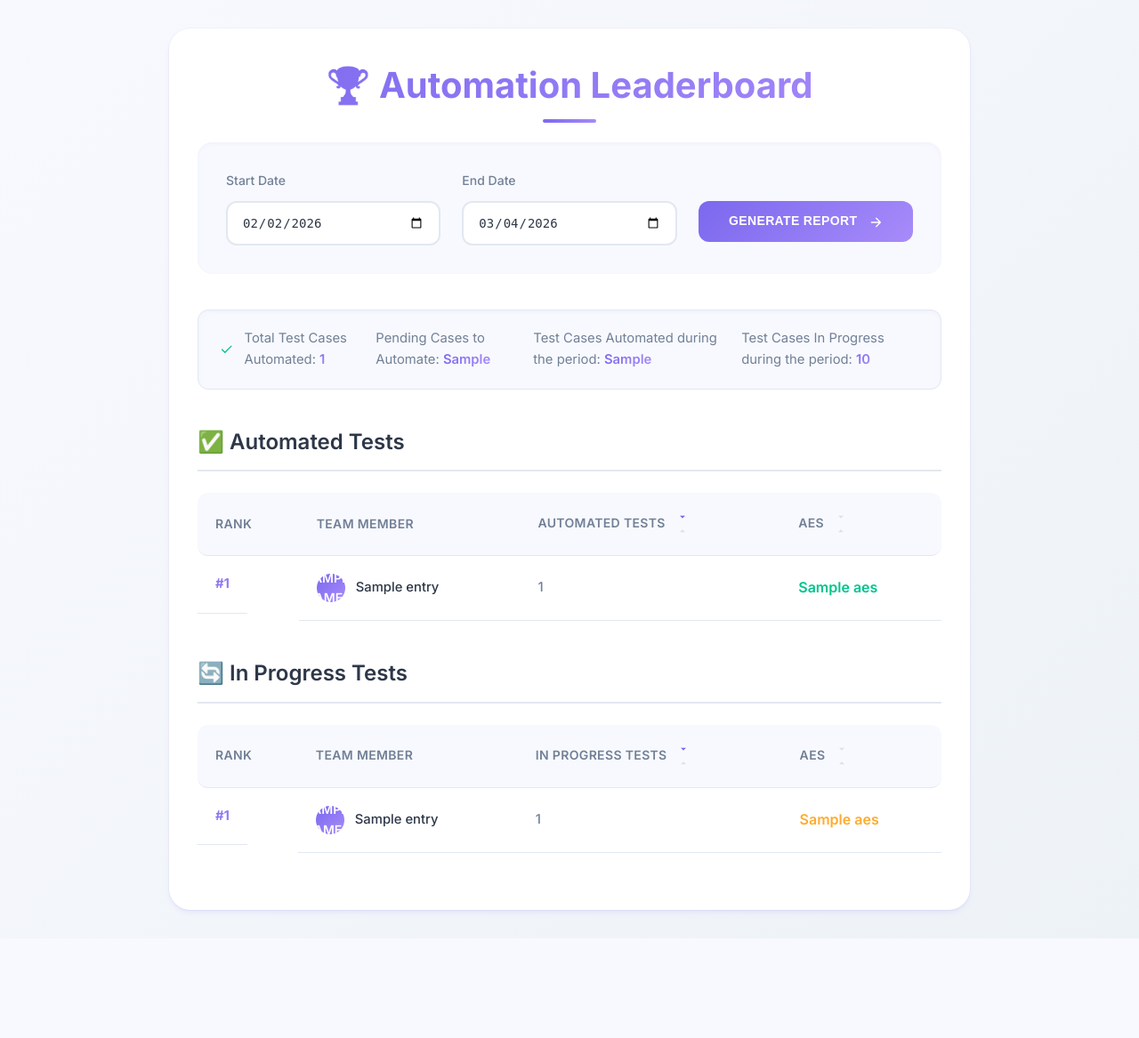
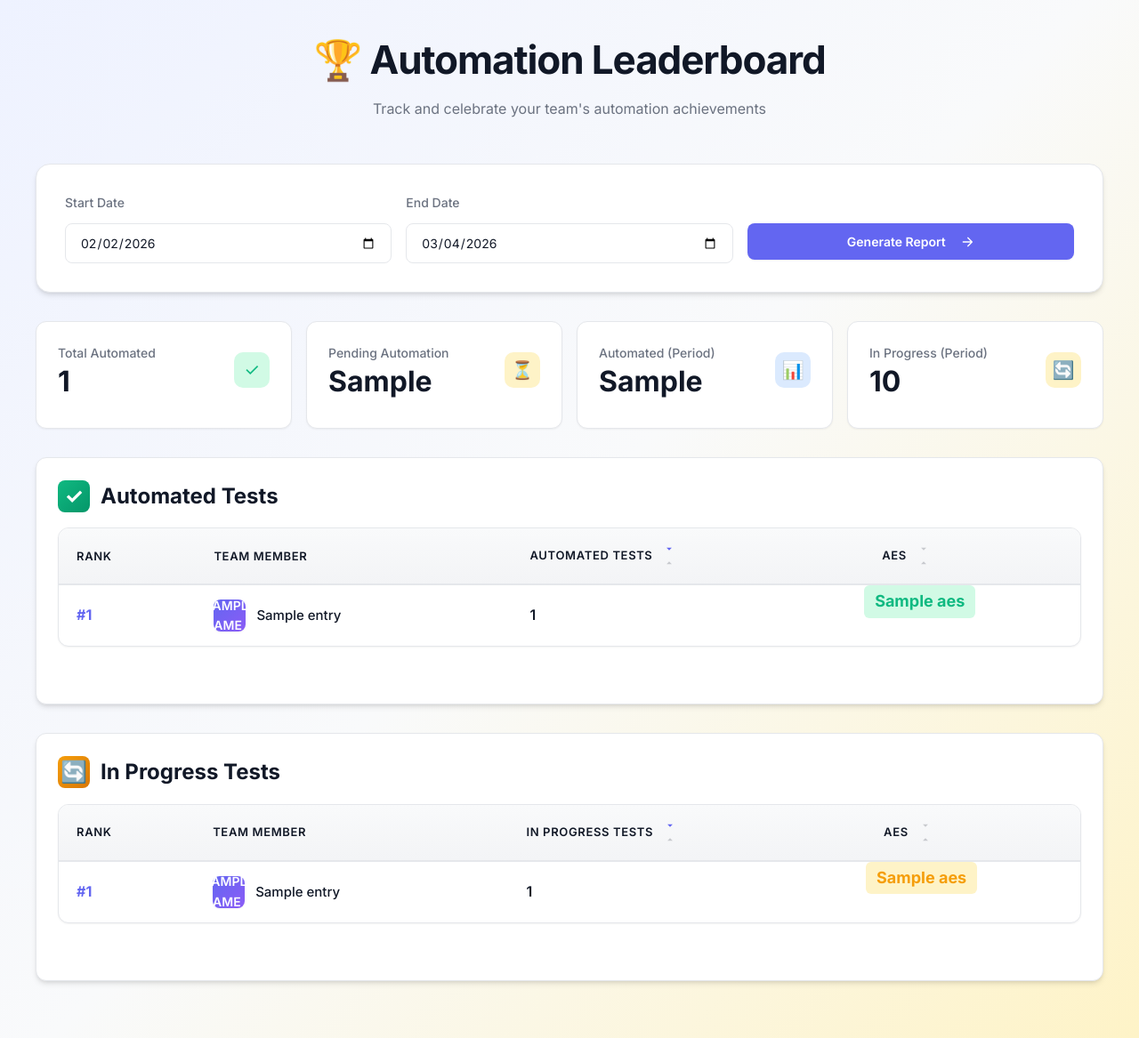
Before and after one commit to vishnu6456/leaderboard-app, a Flask app: template templates/leaderboard.html in a window 1280 px wide. Shown: the whole page at 89% size. Before the commit the page ends 1029 px from the top, so only its background shows below. Run offline with Flask 3, Linux system fonts and the light colour scheme; the template is opened without the code that fills it: most values are stand-ins (such as "Sample title", 1, 10 or a date in 2020).

Commit message:
Refactor leaderboard layout and styles; enhance CSS variables for improved design consistency

```diff
--- a/static/style.css
+++ b/static/style.css
@@ -1,16 +1,26 @@
 :root {
-    --primary-color: #7B68EE;
-    --primary-hover: #6C5CE7;
-    --background: #F8F9FE;
+    --primary-color: #6366F1;
+    --primary-hover: #4F46E5;
+    --primary-light: #818CF8;
+    --background: #F9FAFB;
     --card-bg: #ffffff;
-    --text-primary: #2D3748;
-    --text-secondary: #718096;
-    --border-color: #E2E8F0;
-    --success-color: #00C48C;
-    --warning-color: #FFAB2E;
-    --error-color: #FF6B6B;
-    --gradient-start: #7B68EE;
-    --gradient-end: #A78BFA;
+    --text-primary: #111827;
+    --text-secondary: #6B7280;
+    --text-muted: #9CA3AF;
+    --border-color: #E5E7EB;
+    --success-color: #10B981;
+    --success-light: #D1FAE5;
+    --warning-color: #F59E0B;
+    --warning-light: #FEF3C7;
+    --error-color: #EF4444;
+    --info-color: #3B82F6;
+    --info-light: #DBEAFE;
+    --gradient-start: #6366F1;
+    --gradient-end: #8B5CF6;
+    --shadow-sm: 0 1px 2px 0 rgb(0 0 0 / 0.05);
+    --shadow-md: 0 4px 6px -1px rgb(0 0 0 / 0.1), 0 2px 4px -2px rgb(0 0 0 / 0.1);
+    --shadow-lg: 0 10px 15px -3px rgb(0 0 0 / 0.1), 0 4px 6px -4px rgb(0 0 0 / 0.1);
+    --shadow-xl: 0 20px 25px -5px rgb(0 0 0 / 0.1), 0 8px 10px -6px rgb(0 0 0 / 0.1);
 }
 
 * {
@@ -21,65 +31,47 @@
 
 body {
     font-family: 'Inter', -apple-system, BlinkMacSystemFont, 'Segoe UI', Roboto, sans-serif;
-    background: linear-gradient(135deg, var(--background) 0%, #EDF2F7 100%);
+    background: linear-gradient(135deg, #EEF2FF 0%, #F9FAFB 50%, #FEF3C7 100%);
     color: var(--text-primary);
     line-height: 1.6;
-    padding: 2rem;
+    padding: 2rem 1rem;
     min-height: 100vh;
 }
 
 .container {
-    max-width: 800px;
+    max-width: 1200px;
     margin: auto;
-    background: var(--card-bg);
-    padding: 2rem;
-    border-radius: 24px;
-    box-shadow: 0 4px 6px -1px rgb(123 104 238 / 0.1),
-                0 2px 4px -2px rgb(123 104 238 / 0.06),
-                0 0 0 1px rgb(123 104 238 / 0.05);
-    transition: all 0.3s ease;
-}
-
-.container:hover {
-    transform: translateY(-2px);
-    box-shadow: 0 20px 25px -5px rgb(123 104 238 / 0.1),
-                0 8px 10px -6px rgb(123 104 238 / 0.06),
-                0 0 0 1px rgb(123 104 238 / 0.05);
+    background: transparent;
+    padding: 0;
 }
 
 h1 {
     text-align: center;
     color: var(--text-primary);
-    font-size: 2.5rem;
-    font-weight: 700;
-    margin-bottom: 2rem;
-    background: linear-gradient(135deg, var(--gradient-start), var(--gradient-end));
-    -webkit-background-clip: text;
-    -webkit-text-fill-color: transparent;
-    position: relative;
+    font-size: 2.75rem;
+    font-weight: 800;
+    margin-bottom: 0.5rem;
+    letter-spacing: -0.025em;
 }
 
-h1::after {
-    content: "";
-    position: absolute;
-    bottom: -10px;
-    left: 50%;
-    transform: translateX(-50%);
-    width: 60px;
-    height: 4px;
-    background: linear-gradient(135deg, var(--gradient-start), var(--gradient-end));
-    border-radius: 2px;
+.subtitle {
+    text-align: center;
+    color: var(--text-secondary);
+    font-size: 1rem;
+    margin-bottom: 3rem;
+    font-weight: 400;
 }
 
 form {
     display: grid;
-    grid-template-columns: repeat(auto-fit, minmax(200px, 1fr));
-    gap: 1.5rem;
-    margin-bottom: 2.5rem;
+    grid-template-columns: repeat(auto-fit, minmax(250px, 1fr));
+    gap: 1rem;
+    margin-bottom: 2rem;
     padding: 2rem;
-    background: var(--background);
+    background: var(--card-bg);
     border-radius: 16px;
-    box-shadow: inset 0 2px 4px 0 rgb(123 104 238 / 0.05);
+    box-shadow: var(--shadow-md);
+    border: 1px solid var(--border-color);
 }
 
 .form-group {
@@ -100,172 +92,184 @@ input:focus + label {
 }
 
 input {
-    padding: 0.875rem 1rem;
-    border: 2px solid var(--border-color);
-    border-radius: 12px;
+    padding: 0.75rem 1rem;
+    border: 1px solid var(--border-color);
+    border-radius: 8px;
     font-size: 0.875rem;
     transition: all 0.2s ease;
     color: var(--text-primary);
     background: var(--card-bg);
+    font-family: inherit;
 }
 
 select {
-    padding: 0.875rem 1rem;
-    border: 2px solid var(--border-color);
-    border-radius: 12px;
+    padding: 0.75rem 1rem;
+    border: 1px solid var(--border-color);
+    border-radius: 8px;
     font-size: 0.875rem;
     transition: all 0.2s ease;
     color: var(--text-primary);
     background: var(--card-bg);
     cursor: pointer;
+    font-family: inherit;
 }
 
 input:hover, select:hover {
-    border-color: var(--primary-color);
+    border-color: var(--primary-light);
 }
 
 input:focus, select:focus {
     outline: none;
     border-color: var(--primary-color);
-    box-shadow: 0 0 0 4px rgba(123, 104, 238, 0.1);
+    box-shadow: 0 0 0 3px rgba(99, 102, 241, 0.1);
 }
 
 button {
-    background: linear-gradient(135deg, var(--gradient-start), var(--gradient-end));
+    background: var(--primary-color);
     color: white;
-    padding: 0.875rem 1.5rem;
+    padding: 0.75rem 1.5rem;
     border: none;
-    border-radius: 12px;
+    border-radius: 8px;
     font-weight: 600;
     cursor: pointer;
-    transition: all 0.3s ease;
+    transition: all 0.2s ease;
     font-size: 0.875rem;
-    text-transform: uppercase;
-    letter-spacing: 0.025em;
-    position: relative;
-    overflow: hidden;
-}
-
-button::before {
-    content: '';
-    position: absolute;
-    top: 0;
-    left: 0;
-    width: 100%;
-    height: 100%;
-    background: linear-gradient(135deg, rgba(255,255,255,0.2), rgba(255,255,255,0));
-    transform: translateX(-100%);
-    transition: transform 0.5s ease;
+    font-family: inherit;
+    display: inline-flex;
+    align-items: center;
+    justify-content: center;
+    gap: 0.5rem;
+    box-shadow: var(--shadow-sm);
 }
 
 button:hover {
-    transform: translateY(-2px);
-    box-shadow: 0 4px 6px -1px rgba(123, 104, 238, 0.2);
+    background: var(--primary-hover);
+    box-shadow: var(--shadow-md);
+    transform: translateY(-1px);
 }
 
-button:hover::before {
-    transform: translateX(100%);
+button:active {
+    transform: translateY(0);
+    box-shadow: var(--shadow-sm);
 }
 
 .stats {
-    background: var(--background);
-    padding: 1.25rem 1.5rem;
+    display: grid;
+    grid-template-columns: repeat(auto-fit, minmax(240px, 1fr));
+    gap: 1rem;
+    margin-bottom: 2rem;
+}
+
+.stat-card {
+    background: var(--card-bg);
+    padding: 1.5rem;
     border-radius: 12px;
-    margin-bottom: 2.5rem;
+    box-shadow: var(--shadow-sm);
+    border: 1px solid var(--border-color);
+    transition: all 0.2s ease;
+}
+
+.stat-card:hover {
+    box-shadow: var(--shadow-md);
+    transform: translateY(-2px);
+}
+
+.stat-header {
     display: flex;
     align-items: center;
-    gap: 0.75rem;
-    box-shadow: inset 0 2px 4px 0 rgb(123 104 238 / 0.05);
-    border: 1px solid var(--border-color);
+    justify-content: space-between;
+    margin-bottom: 0.75rem;
 }
 
-.stats svg {
+.stat-icon {
+    width: 40px;
+    height: 40px;
+    border-radius: 10px;
+    display: flex;
+    align-items: center;
+    justify-content: center;
+    font-size: 1.25rem;
+}
+
+.stat-icon.success {
+    background: var(--success-light);
     color: var(--success-color);
 }
 
-.stats p {
-    margin: 0;
-    font-size: 0.925rem;
-    color: var(--text-secondary);
+.stat-icon.warning {
+    background: var(--warning-light);
+    color: var(--warning-color);
 }
 
-.stats strong {
-    color: var(--primary-color);
-    font-weight: 600;
-    background: linear-gradient(135deg, var(--gradient-start), var(--gradient-end));
-    -webkit-background-clip: text;
-    -webkit-text-fill-color: transparent;
+.stat-icon.info {
+    background: var(--info-light);
+    color: var(--info-color);
+}
+
+.stat-label {
+    font-size: 0.875rem;
+    color: var(--text-secondary);
+    font-weight: 500;
+    margin-bottom: 0.25rem;
+}
+
+.stat-value {
+    font-size: 2rem;
+    font-weight: 700;
+    color: var(--text-primary);
+    line-height: 1;
 }
 
 table {
     width: 100%;
     border-collapse: separate;
     border-spacing: 0;
-    margin-top: 1.5rem;
+    background: var(--card-bg);
+    border-radius: 12px;
+    overflow: hidden;
+    box-shadow: var(--shadow-sm);
+    border: 1px solid var(--border-color);
 }
 
 th, td {
-    padding: 1.25rem;
+    padding: 1rem 1.25rem;
     text-align: left;
+}
+
+th {
+    background: linear-gradient(to bottom, #F9FAFB, #F3F4F6);
+    font-weight: 600;
+    color: var(--text-primary);
+    font-size: 0.8125rem;
+    text-transform: uppercase;
+    letter-spacing: 0.05em;
+    border-bottom: 2px solid var(--border-color);
+    white-space: nowrap;
+}
+
+tbody tr {
+    transition: all 0.15s ease;
     border-bottom: 1px solid var(--border-color);
 }
 
-th {
-    background-color: var(--background);
-    font-weight: 600;
-    color: var(--text-secondary);
-    font-size: 0.875rem;
-    text-transform: uppercase;
-    letter-spacing: 0.025em;
-    position: sticky;
-    top: 0;
-    z-index: 10;
-}
-
-th:first-child {
-    border-top-left-radius: 12px;
-    border-bottom-left-radius: 12px;
-}
-
-th:last-child {
-    border-top-right-radius: 12px;
-    border-bottom-right-radius: 12px;
-}
-
-tbody tr {
-    transition: all 0.2s ease;
-    position: relative;
-}
-
-tbody tr::after {
-    content: '';
-    position: absolute;
-    left: 0;
-    right: 0;
-    height: 100%;
-    background: linear-gradient(135deg, var(--primary-color), var(--primary-hover));
-    opacity: 0;
-    transition: opacity 0.2s ease;
-    pointer-events: none;
+tbody tr:last-child {
+    border-bottom: none;
 }
 
 tbody tr:hover {
-    background-color: var(--background);
-    transform: scale(1.01);
+    background: linear-gradient(to right, rgba(99, 102, 241, 0.02), rgba(139, 92, 246, 0.02));
 }
 
 td {
     color: var(--text-primary);
-    font-size: 0.925rem;
-    background: var(--card-bg);
+    font-size: 0.9375rem;
+    background: transparent;
 }
 
 .rank {
     font-weight: 700;
-    background: linear-gradient(135deg, var(--gradient-start), var(--gradient-end));
-    -webkit-background-clip: text;
-    -webkit-text-fill-color: transparent;
-    display: inline-block;
+    color: var(--primary-color);
+    font-size: 1rem;
 }
 
 .owner {
@@ -273,8 +277,9 @@ td {
 }
 
 .count {
-    font-weight: 500;
-    color: var(--text-secondary);
+    font-weight: 600;
+    color: var(--text-primary);
+    font-size: 1rem;
 }
 
 .no-data {
@@ -398,11 +403,11 @@ td {
 /* Responsive Design */
 @media (max-width: 768px) {
     body {
-        padding: 1rem;
+        padding: 1rem 0.5rem;
     }
 
     .container {
-        padding: 1.5rem;
+        padding: 0 0.5rem;
     }
 
     form {
@@ -414,9 +419,28 @@ td {
         font-size: 2rem;
     }
 
+    .subtitle {
+        font-size: 0.875rem;
+    }
+
     .stats {
-        flex-direction: column;
-        text-align: center;
+        grid-template-columns: 1fr;
+    }
+
+    table {
+        font-size: 0.875rem;
+    }
+
+    th, td {
+        padding: 0.75rem;
+    }
+
+    .section-title {
+        font-size: 1.25rem;
+    }
+
+    .table-wrapper {
+        padding: 1rem;
     }
 }
 
@@ -462,16 +486,17 @@ button:hover .button-icon {
 }
 
 .avatar {
-    width: 32px;
-    height: 32px;
+    width: 36px;
+    height: 36px;
     background: linear-gradient(135deg, var(--gradient-start), var(--gradient-end));
     color: white;
-    border-radius: 50%;
+    border-radius: 8px;
     display: flex;
     align-items: center;
     justify-content: center;
     font-weight: 600;
     font-size: 0.875rem;
+    box-shadow: var(--shadow-sm);
 }
 
 /* Loading Subtitle */
@@ -549,38 +574,54 @@ tbody tr.fade-in {
 
 /* AES Score Column */
 .aes-score {
-    font-weight: 600;
+    font-weight: 700;
     color: var(--success-color);
-    font-size: 1rem;
-}
-
-/* Wider table for additional column */
-.container {
-    max-width: 900px;
+    font-size: 1.125rem;
+    display: inline-flex;
+    align-items: center;
+    padding: 0.25rem 0.75rem;
+    background: var(--success-light);
+    border-radius: 6px;
 }
 
 /* Section Titles */
 .section-title {
     font-size: 1.5rem;
-    font-weight: 600;
+    font-weight: 700;
     color: var(--text-primary);
-    margin: 2.5rem 0 1.5rem 0;
-    padding-bottom: 0.75rem;
-    border-bottom: 2px solid var(--border-color);
+    margin: 2.5rem 0 1rem 0;
+    display: flex;
+    align-items: center;
+    gap: 0.75rem;
 }
 
 .section-title:first-of-type {
-    margin-top: 1.5rem;
+    margin-top: 0;
 }
 
 /* In Progress AES - Different Color */
 .in-progress-aes {
-    font-weight: 600;
+    font-weight: 700;
     color: var(--warning-color);
-    font-size: 1rem;
+    font-size: 1.125rem;
+    display: inline-flex;
+    align-items: center;
+    padding: 0.25rem 0.75rem;
+    background: var(--warning-light);
+    border-radius: 6px;
 }
 
 /* Table Spacing */
 .leaderboard-table {
+    margin-bottom: 2.5rem;
+}
+
+/* Table Wrapper */
+.table-wrapper {
+    background: var(--card-bg);
+    border-radius: 12px;
+    padding: 1.5rem;
+    box-shadow: var(--shadow-md);
+    border: 1px solid var(--border-color);
     margin-bottom: 2rem;
 }
--- a/templates/leaderboard.html
+++ b/templates/leaderboard.html
@@ -11,6 +11,7 @@
 <body>
     <div class="container fade-in">
         <h1>🏆 Automation Leaderboard</h1>
+        <p class="subtitle">Track and celebrate your team's automation achievements</p>
 
         <form method="post" id="leaderboardForm">
             <div class="form-group">
@@ -34,20 +35,53 @@
 
         {% if total_automated or pending_automation %}
             <div class="stats">
-                <svg width="24" height="24" viewBox="0 0 24 24" fill="none" xmlns="http://www.w3.org/2000/svg">
-                    <path d="M20 6L9 17l-5-5" stroke="currentColor" stroke-width="2" stroke-linecap="round" stroke-linejoin="round"/>
-                </svg>
-                <p>Total Test Cases Automated: <strong>{{ total_automated }}</strong></p>
-                <p>Pending Cases to Automate: <strong>{{ pending_automation }}</strong></p>
-                <p>Test Cases Automated during the period: <strong>{{ automated_in_period }}</strong></p>
-                <p>Test Cases In Progress during the period: <strong>{{ in_progress_in_period }}</strong></p>
+                <div class="stat-card">
+                    <div class="stat-header">
+                        <div>
+                            <div class="stat-label">Total Automated</div>
+                            <div class="stat-value">{{ total_automated }}</div>
+                        </div>
+                        <div class="stat-icon success">✓</div>
+                    </div>
+                </div>
+                <div class="stat-card">
+                    <div class="stat-header">
+                        <div>
+                            <div class="stat-label">Pending Automation</div>
+                            <div class="stat-value">{{ pending_automation }}</div>
+                        </div>
+                        <div class="stat-icon warning">⏳</div>
+                    </div>
+                </div>
+                <div class="stat-card">
+                    <div class="stat-header">
+                        <div>
+                            <div class="stat-label">Automated (Period)</div>
+                            <div class="stat-value">{{ automated_in_period }}</div>
+                        </div>
+                        <div class="stat-icon info">📊</div>
+                    </div>
+                </div>
+                <div class="stat-card">
+                    <div class="stat-header">
+                        <div>
+                            <div class="stat-label">In Progress (Period)</div>
+                            <div class="stat-value">{{ in_progress_in_period }}</div>
+                        </div>
+                        <div class="stat-icon warning">🔄</div>
+                    </div>
+                </div>
             </div>
         {% endif %}
 
         <!-- Automated Tests Leaderboard -->
         {% if automated_leaderboard %}
-            <h2 class="section-title">✅ Automated Tests</h2>
-            <table id="automatedTable" class="leaderboard-table">
+            <div class="table-wrapper">
+                <h2 class="section-title">
+                    <span style="background: linear-gradient(135deg, #10B981, #059669); padding: 0.5rem; border-radius: 8px; color: white; display: inline-flex; align-items: center; justify-content: center; width: 36px; height: 36px;">✓</span>
+                    Automated Tests
+                </h2>
+                <table id="automatedTable" class="leaderboard-table">
                 <thead>
                     <tr>
                         <th>Rank</th>
@@ -95,12 +129,17 @@
                     {% endfor %}
                 </tbody>
             </table>
+            </div>
         {% endif %}
 
         <!-- In Progress Tests Leaderboard -->
         {% if in_progress_leaderboard %}
-            <h2 class="section-title">🔄 In Progress Tests</h2>
-            <table id="inProgressTable" class="leaderboard-table">
+            <div class="table-wrapper">
+                <h2 class="section-title">
+                    <span style="background: linear-gradient(135deg, #F59E0B, #D97706); padding: 0.5rem; border-radius: 8px; color: white; display: inline-flex; align-items: center; justify-content: center; width: 36px; height: 36px;">🔄</span>
+                    In Progress Tests
+                </h2>
+                <table id="inProgressTable" class="leaderboard-table">
                 <thead>
                     <tr>
                         <th>Rank</th>
@@ -148,6 +187,7 @@
                     {% endfor %}
                 </tbody>
             </table>
+            </div>
         {% endif %}
 
         {% if not automated_leaderboard and not in_progress_leaderboard and start_date and end_date %}
```
